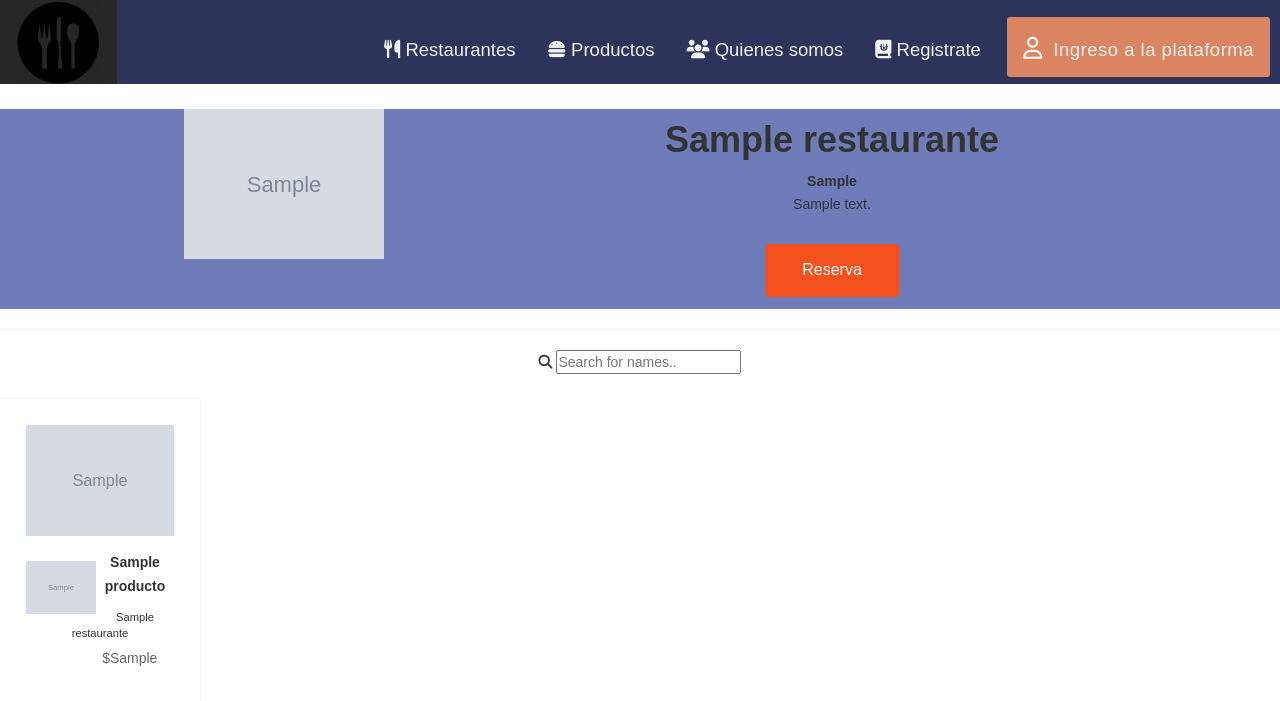
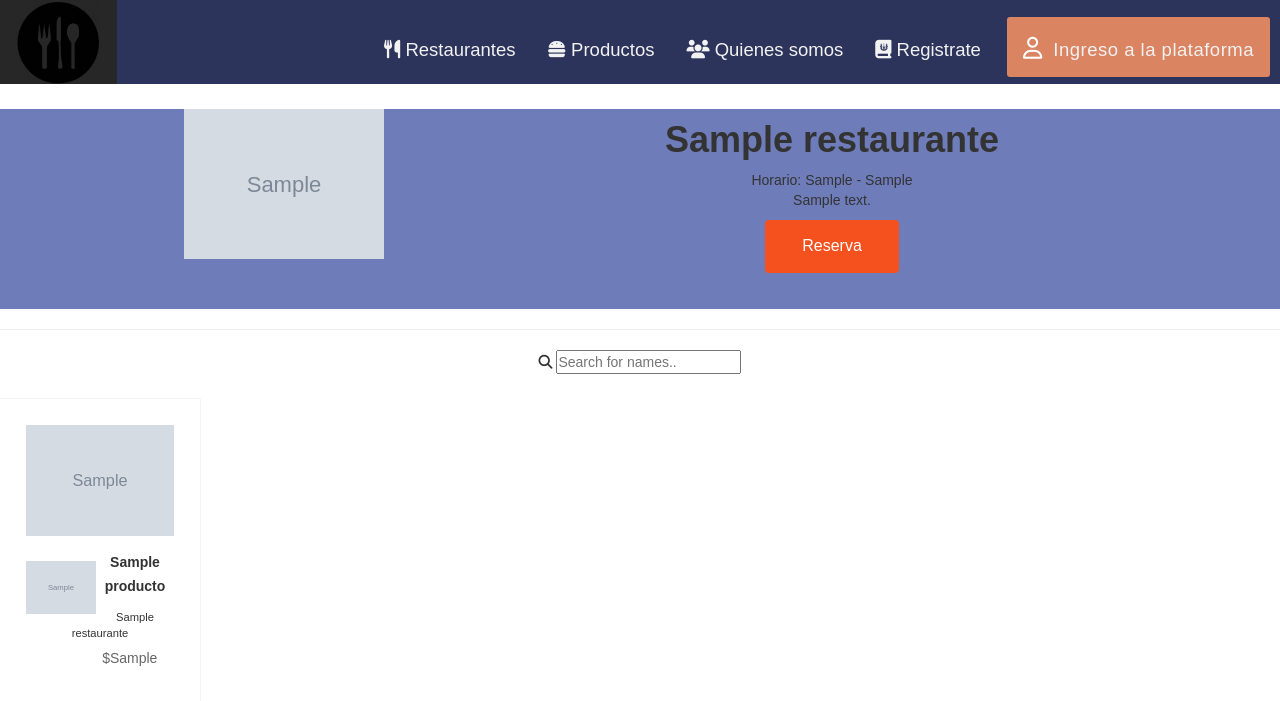
Before and after one commit to Snatiolam/19-Food, a Flask app: page /restaurantes/res/1 in a window 1280 px wide. Shown: the top 701 px of the page. Run offline with Flask 2, Linux system fonts and the light colour scheme; tables that the repository leaves empty hold one stand-in row (values such as "Sample post"); grey boxes marked "Sample" are stand-in pictures; parts of the project's set-up code (start-up, migrations or seed data) failed here and were passed over; some libraries are stand-ins or nearby versions.

Commit message:
Vista de restaurante

```diff
--- a/templates/restaurante.html
+++ b/templates/restaurante.html
@@ -164,10 +164,23 @@
         </div>
         <div style="text-align:center; width:70%; float:right;">
             <h1 style="height:auto;margin:0px;"><b>{{ restaurante.nombre }}</b></h1>
-            <h5 style="height:auto;margin:0px;"><b>{{ restaurante.tipo }}</b></h5>
-            <div><p>{{ restaurante.descripcion }}</p></div>
+            {% if restaurante.tipo=="COL" %}
+            <h5 style="height:auto;margin:0px;"><b>Colombiana</b></h5>
+            {% elif restaurante.tipo=="PER" %}
+            <h5 style="height:auto;margin:0px;"><b>Peruana</b></h5>
+            {% elif restaurante.tipo=="MEX" %}
+            <h5 style="height:auto;margin:0px;"><b>Mexicana</b></h5>
+            {% elif restaurante.tipo=="RAP" %}
+            <h5 style="height:auto;margin:0px;"><b>Comida rapida</b></h5>
+            {% elif restaurante.tipo=="ITA" %}
+            <h5 style="height:auto;margin:0px;"><b>Italiana</b></h5>
+            {% elif restaurante.tipo=="ALT" %}
+            <h5 style="height:auto;margin:0px;"><b>Alternativa</b></h5>
+            {% endif %}
+            <span style="height:auto;margin:0px;">Horario: {{ restaurante.hor_abierto }} - {{ restaurante.hor_cierre }}</span>
+            <div style="height:auto;margin:0px;"><p>{{ restaurante.descripcion }}</p></div>
             <form>
-                <button class="button-reserva" style="vertical-align:middle"><span>Reserva </span></button>
+                <button class="button-reserva" style="vertical-align:middle height:auto;margin:0px;"><span>Reserva </span></button>
             </form>
         </div>
     </div>
```
